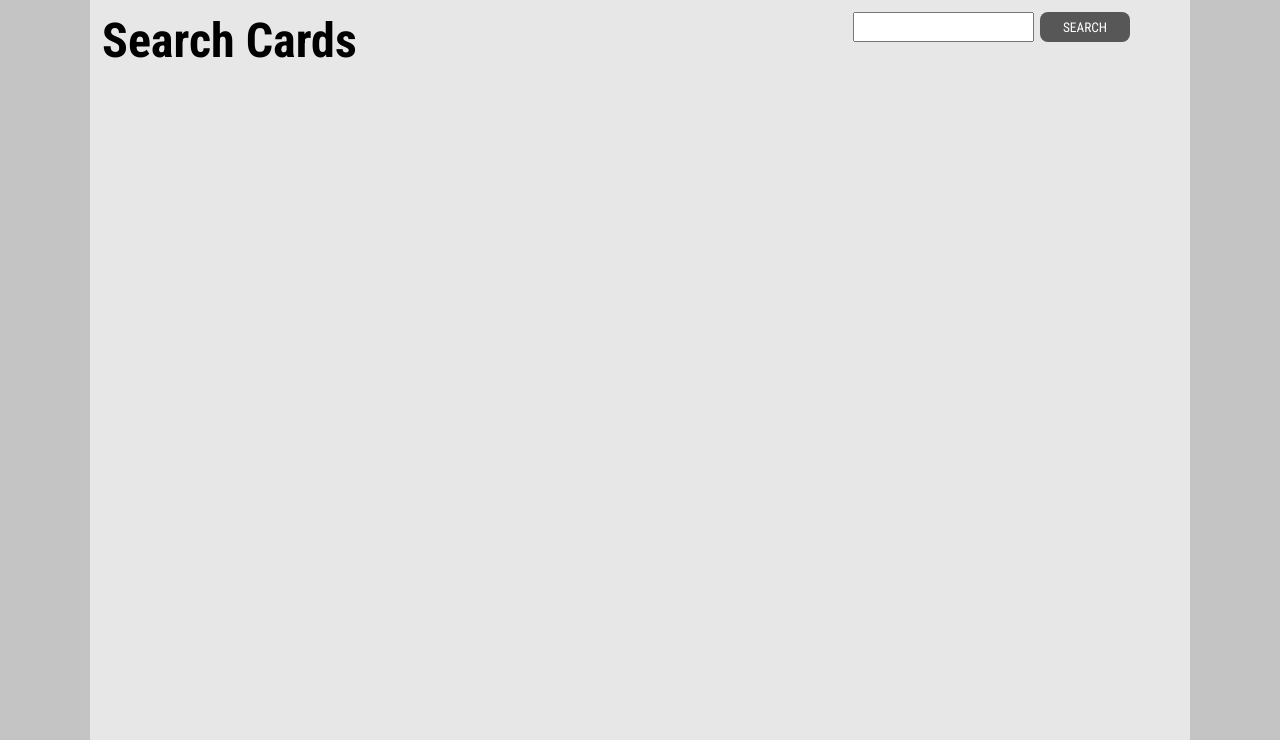
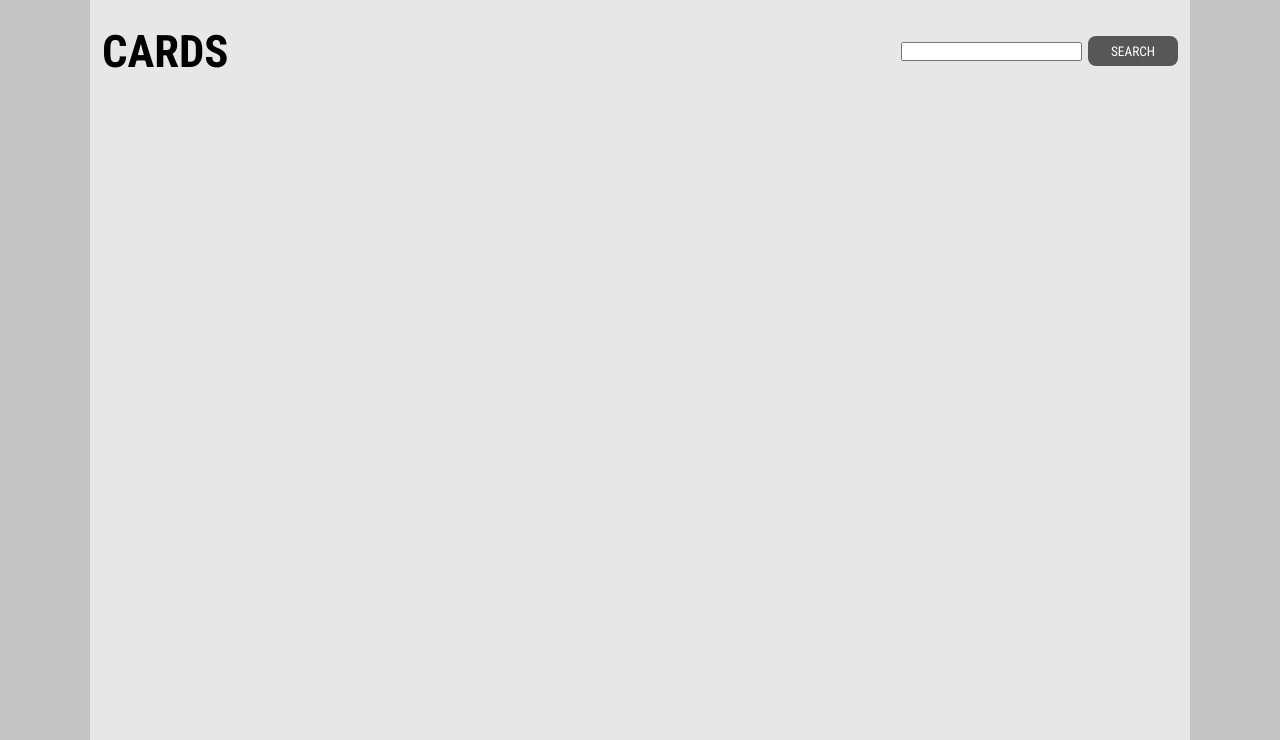
Before and after one commit to comptonapps/cardboardgm, a Flask app: page /cards in a window 1280 px wide. Shown: the part 60-800 px from the top of the page. Run offline with Flask 2, Linux system fonts and the light colour scheme; data that the repository does not hold is empty; parts of the project's set-up code (start-up, migrations or seed data) failed here and were passed over.

Commit message:
Add hero.jpg to /static/images.  Styleupdate to cards.html.  Title column add to Card model for string searches

```diff
--- a/app.py
+++ b/app.py
@@ -21,30 +21,32 @@ app.config['SQLALCHEMY_ECHO'] = True
 
 connect_db(app)
 
-
-db.create_all()
-
 @app.before_request
 def add_user_to_g():
+    """Add authenticated user to flask g"""
     if USER_ID in session:
         g.user = User.query.get(session[USER_ID])
     else:
         g.user = None
         print(request.endpoint)
 
+########## APP ENTRY ROUTES ##########
 
 @app.route('/index')
 def show_index():
+    """Show user app entry page"""
     return render_template('index.html')
 
 @app.route('/')
 def root_route():
+    """Direct authentcated user home or unauthenticated user to show_index route"""
     if g.user:
         return redirect(f'/users/{g.user.id}')
     return redirect('/index')
 
 @app.route('/login', methods=['GET', 'POST'])
 def login_user():
+    """Show user the login form.  Handle valid form submission by authenticating user."""
     form = LoginForm()
     if form.validate_on_submit():
         user = User.authenticate(username=form.username.data, password=form.password.data)
@@ -130,7 +132,7 @@ def edit_user_form(id):
 def add_new_card(id):
     form = CardForm()
     if form.validate_on_submit():
-        new_card = Card(owner_id=id,
+        new_card = Card.create(owner_id=id,
                         player=form.player.data,
                         year=form.year.data,
                         set_name=form.set_name.data,
@@ -251,45 +253,24 @@ def delete_card(id):
 
 @app.route('/api/cards')
 def get_cards():
-    # tokens = request.args.get('fart', None)
-    # print(f'\n\n{tokens}\n\n')
-    # cards = Card.query.filter(Card.player.ilike(f'%{tokens}%')).all()
-    # print(cards)
-
-    # for card in cards:
-    #     print(card.player)
-    # # print(request.args['fart'])
-    # raise
-    # cards = []
-    # if name:
-    #     cards = Card.query.filter(Card.player.ilike(f'%{name}%'))
-    # else:
-    #     cards = Card.query.all()
-    # json = []
-    # for card in cards:
-    #     json.append(card.serialize())
-    # return jsonify(results=json)
+    if not g.user:
+        return redirect('/')
     results = []
+    query = Card.query
     tokens = request.args.get('tokens', None)
     if tokens:
         json_tokens = json.loads(tokens)
-        query = Card.query
         for token in json_tokens:
-            query = query.filter(Card.player.ilike(f'%{token}%'))
-        cards = query.all()
-        for card in cards:
-            results.append(card.serialize())
-        return jsonify(results=results)
-    else:
-        cards = Card.query.all()
-        for card in cards:
-            results.append(card.serialize())
-        return jsonify(results=results)
-
-
+            query = query.filter(Card.title.ilike(f'%{token}%'))
+    cards = query.all()
+    for card in cards:
+        results.append(card.serialize())
+    return jsonify(results=results)
 
 @app.route('/api/users')
 def get_users():
+    if not g.user:
+        return redirect('/')
     username = request.args.get('name', None)
     user_results = []
     if username:
--- a/models.py
+++ b/models.py
@@ -109,6 +109,7 @@ class Card(db.Model):
     number = db.Column(db.Text)
     desc = db.Column(db.Text)
     img_url = db.Column(db.Text, default=None)
+    title = db.Column(db.Text, default=None)
     time_created = db.Column(db.DateTime, default=datetime.datetime.utcnow)
 
     requests = db.relationship("TradeRequest", secondary="request_cards", backref="cards", cascade='all, delete')
@@ -139,6 +140,11 @@ class Card(db.Model):
         else:
             return None
 
+    @classmethod
+    def create(cls, owner_id, player, year, set_name, number, desc):
+        return cls(owner_id=owner_id, player=player, year=year, set_name=set_name, number=number, desc=desc, title=f"{year} {set_name} #{number} {player} {desc}" )
+
+
 
 
 
--- a/static/css/base.css
+++ b/static/css/base.css
@@ -105,8 +105,7 @@ nav a, nav a:visited {
 .cover-page {
     width: 100%;
     height: 100%;
-    background-color: blue;
-    background-image: url(https://www.invaluable.com/blog/wp-content/uploads/2018/04/invaluable-baseball-card-value-hero-v2.jpg);
+    background-image: url("/static/images/hero.jpg");
 }
 
 .form-container {
@@ -327,8 +326,8 @@ input[type='file'] {
     justify-content: center;
 }
 
-.title-search-banner h1 {
-    font-size: 1.8rem;
+.two-item-banner h1 {
+    font-size: 2.8rem;
 }
 
 .search-form {
@@ -437,6 +436,10 @@ input[type='file'] {
     max-width: 80%;
 }
 
+#result-title {
+    text-align: center;
+}
+
 @media(min-width:769px) {
     .bullseye {
         justify-content: flex-start;
@@ -474,7 +477,9 @@ input[type='file'] {
 
     .collection-container h2 {
         text-align: left;
-        font-size: 2.8rem;
+        font-size: 1.8rem;
+        padding: 0;
+        width: 100%;
     }
 
     .cells-container {
@@ -516,4 +521,8 @@ input[type='file'] {
         margin-left: 0;
         padding-left: 0;
     }
+
+    #result-title {
+        text-align: left;
+    }
 }
--- a/static/scripts/cell.js
+++ b/static/scripts/cell.js
@@ -31,6 +31,9 @@ class Cell {
         let imgUrl;
         if (this.isCardCell) {
             imgUrl = this.json.thumb_url;
+            if (!imgUrl) {
+                imgUrl = "/static/images/default.jpg"
+            }
         } else {
             imgUrl = this.json.img_url;
             image.classList.add('avatar')
--- a/templates/cards.html
+++ b/templates/cards.html
@@ -1,16 +1,16 @@
 {% extends 'base.html' %}
 
 {% block content %}
-<div class="title-search-banner">
-<h1>Search Cards</h1>
-<form action="/api/cards" class='search-form'>
-    <div class="search-group">
-        <input type="text" id="search-input">
-        <button id="search-btn" class="search-btn">Search</button>
-    </div>
-</form>
+<div class="two-item-banner">
+    <h1>CARDS</h1>
+    <form action="">
+        <div class="form-group">
+            <input type="text" class="search-field">
+            <button class="search-btn">Search</button>
+        </div>
+    </form>
 </div>
-<div class="collection-container" id="cc">
+<!-- <div class="collection-container" id="cc"> -->
 {% if cards|length > 0 %}
 <h2 id="result-title">Showing All Cards</h2>
 <div class="cells-container">
@@ -31,17 +31,19 @@
 </a>
 {% endfor %}
 </div>
-</div>
+<!-- </div> -->
 {% endif %}
 <script>
     const cellsContainer = document.querySelector('.cells-container')
     const searchBtn = document.querySelector('.search-btn');
+    const resultTitle = document.querySelector('#result-title')
     searchBtn.addEventListener('click', async function(e) {
         e.preventDefault();
-        let query = document.querySelector("#search-input").value;
+        let query = document.querySelector(".search-field").value;
         let tokens;
         if (query) {
-            tokens = document.querySelector("#search-input").value.split(" ");
+            tokens = query.split(" ");
+            resultTitle.innerText = `Showing results for ${query}:`
         }
 
         let res = await axios.get('/api/cards', { params : { 'tokens' : JSON.stringify(tokens) } })
```
Also changed, not shown: seed.py (+6 -6 lines), static/images/hero.jpg (added).
